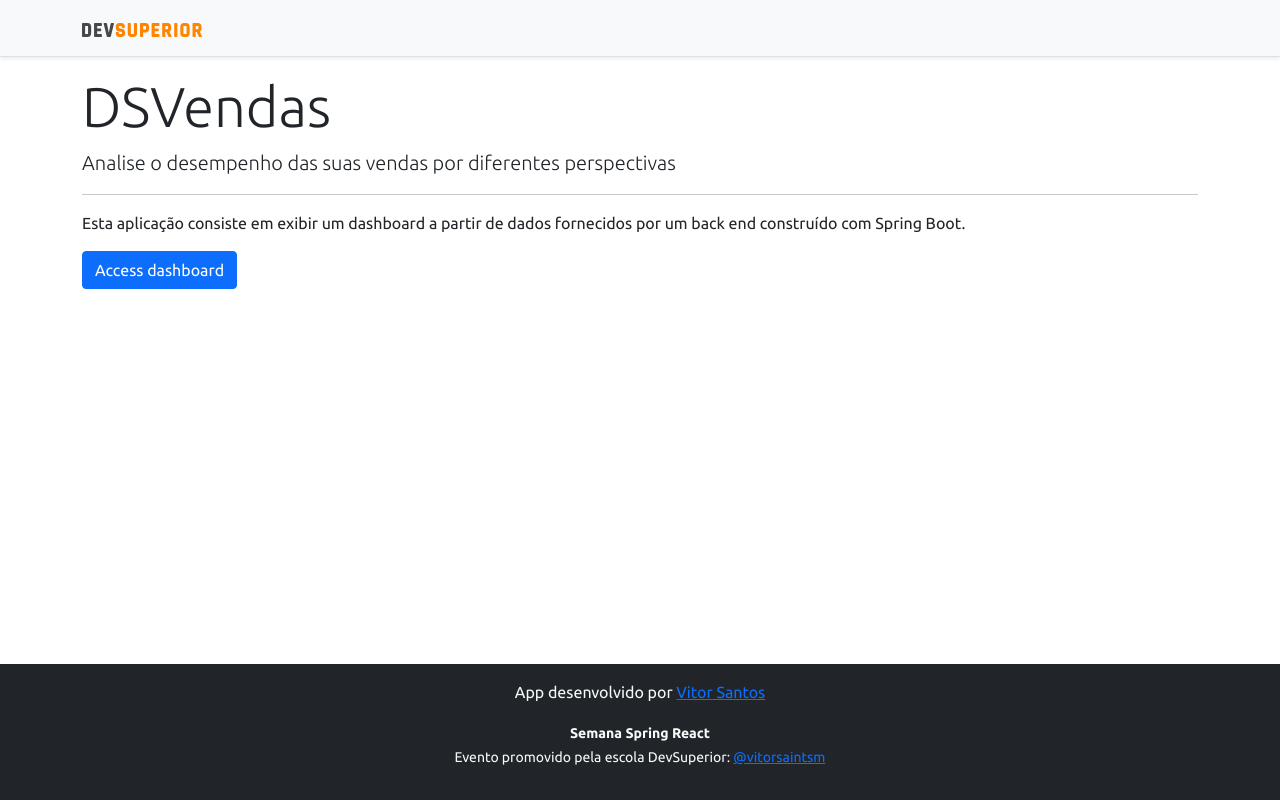
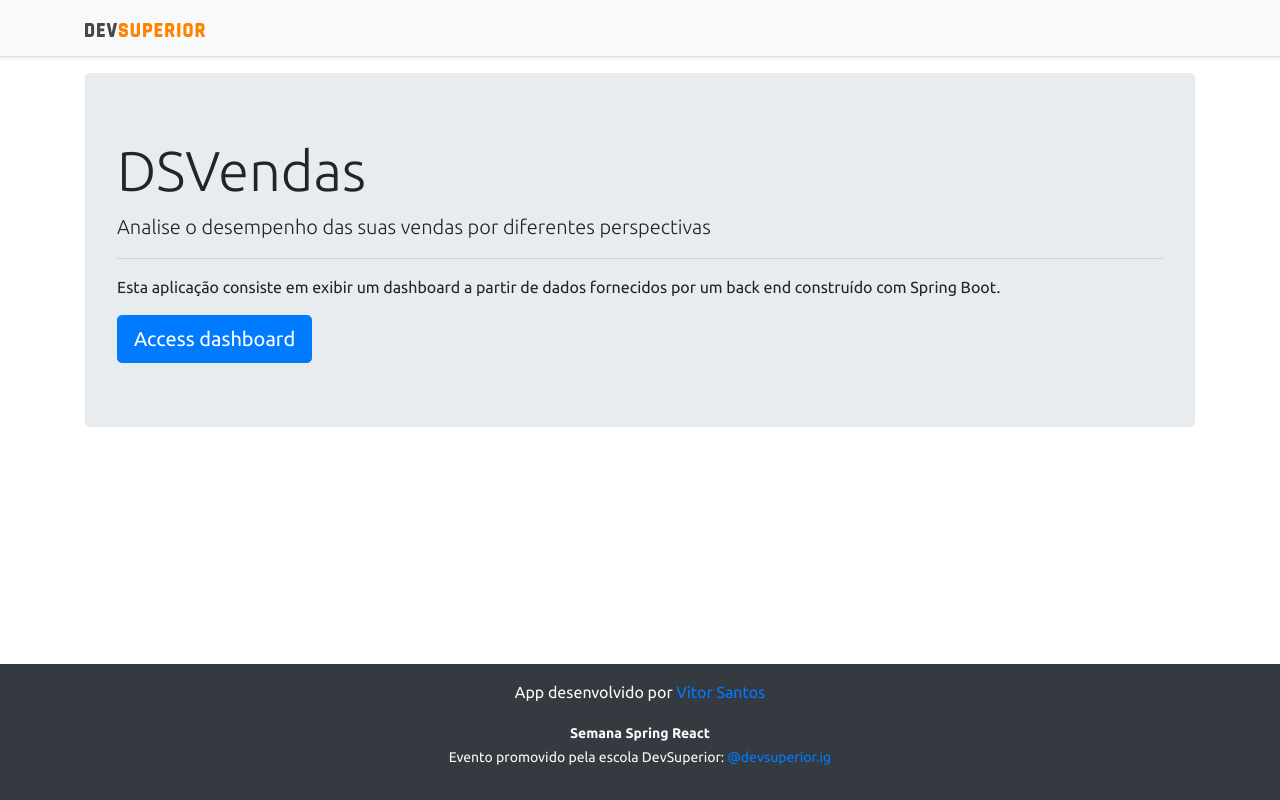
Before and after one commit to VitorSDeveloper/project-ssr, a React (Create React App) app in the folder frontend/: page / in a window 1280 px wide. Built offline with nearby package versions, Linux system fonts and the light colour scheme; no server answers.

Commit message:
Realizando downgrade de versão do bootstrap de 5.0.0 para 4.6.0e outras correções menores

```diff
--- a/frontend/package.json
+++ b/frontend/package.json
@@ -13,7 +13,7 @@
     "@types/react-dom": "^17.0.0",
     "apexcharts": "^3.26.1",
     "axios": "^0.21.1",
-    "bootstrap": "^5.0.0",
+    "bootstrap": "4.6.0",
     "date-fns": "^2.21.3",
     "react": "^17.0.2",
     "react-apexcharts": "^1.3.9",
--- a/frontend/src/components/DataTable/index.tsx
+++ b/frontend/src/components/DataTable/index.tsx
@@ -17,19 +17,19 @@ const DataTable = () => {
     });
 
     useEffect(() => {
-        axios.get(`${BASE_URL}/sales?page=${activePage}&size=10&sort=date,desc`).then(response => {
+        axios.get(`${BASE_URL}/sales?page=${activePage}&size=20&sort=date,desc`).then(response => {
             setPage(response.data);
         });
     }, [activePage]);
 
 
-    const changePage = (index: number) =>{
+    const changePage = (index: number) => {
         setActivePage(index);
     }
 
     return (
         <>
-        <Pagination page={page} onPageChange={changePage}/>
+            <Pagination page={page} onPageChange={changePage} />
             <div className="table-responsive">
                 <table className="table table-striped table-sm">
                     <thead>
--- a/frontend/src/components/Footer/index.tsx
+++ b/frontend/src/components/Footer/index.tsx
@@ -1,11 +1,10 @@
-
 const Footer = () => {
     return (
             <footer className="footer mt-auto py-3 bg-dark">
                 <div className="container">
                     <p className="text-light">App desenvolvido por <a href="https://github.com/vitorsdeveloper" target="_blank" rel="noreferrer">Vitor Santos</a></p>
                     <p className="text-light"><small><strong>Semana Spring React</strong><br />
-      Evento promovido pela escola DevSuperior: <a href="https://instagram.com/vitorsaintsm" target="_blank" rel="noreferrer">@vitorsaintsm</a></small></p>
+                Evento promovido pela escola DevSuperior: <a href="https://instagram.com/devsuperior.ig" target="_blank" rel="noreferrer">@devsuperior.ig</a></small></p>
                 </div>
             </footer>
     );
--- a/frontend/src/components/Pagination/index.tsx
+++ b/frontend/src/components/Pagination/index.tsx
@@ -10,13 +10,13 @@ const Pagination = ({ page, onPageChange }: Props) => {
         <div className="row d-flex justify-content-center">
             <nav>
                 <ul className="pagination">
-                    <li className={`page-item  ${page.first ? 'disabled' : ''}`}>
+                    <li className={`page-item ${page.first ? 'disabled' : ''}`}>
                         <button className="page-link" onClick={() => onPageChange(page.number - 1)}>Anterior</button>
                     </li>
                     <li className="page-item disabled">
                         <span className="page-link">{page.number + 1}</span>
                     </li>
-                    <li className={`page-item  ${page.last ? 'disabled' : ''}`}>
+                    <li className={`page-item ${page.last ? 'disabled' : ''}`}>
                         <button className="page-link" onClick={() => onPageChange(page.number + 1)}>Próxima</button>
                     </li>
                 </ul>
--- a/frontend/src/pages/Home/index.tsx
+++ b/frontend/src/pages/Home/index.tsx
@@ -12,7 +12,7 @@ const Home = () => {
                     <p className="lead">Analise o desempenho das suas vendas por diferentes perspectivas</p>
                     <hr />
                     <p>Esta aplicação consiste em exibir um dashboard a partir de dados fornecidos por um back end construído com Spring Boot.</p>
-                    <Link className="btn btn-primary btn-large" to="/dashboard">
+                    <Link className="btn btn-primary btn-lg" to="/dashboard">
                         Access dashboard
                     </Link>
                 </div>
```
Also changed, not shown: 1 other file (tests, documents, lock files or other folders). Lines whose indentation alone changed are shown as unchanged.
